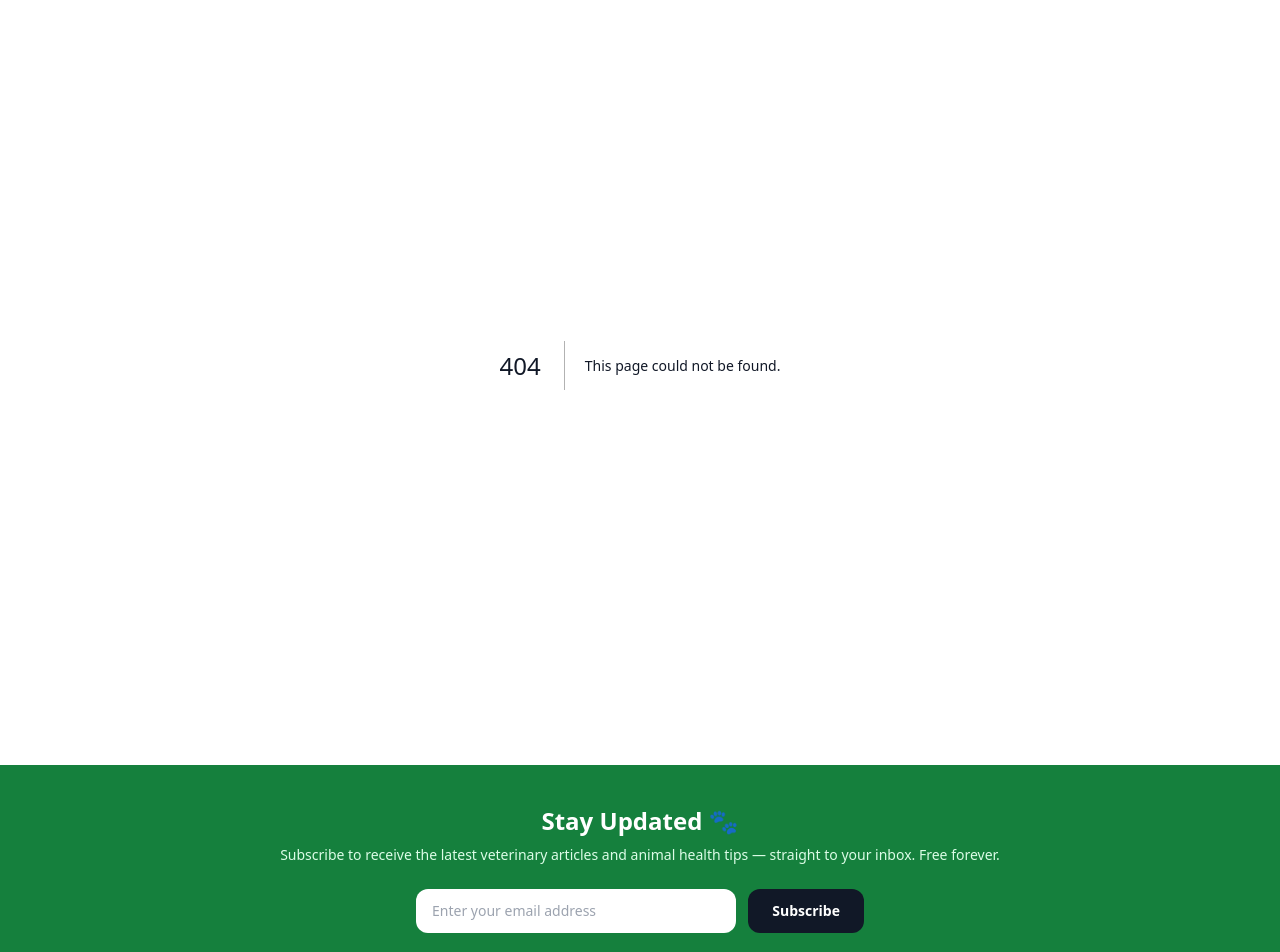
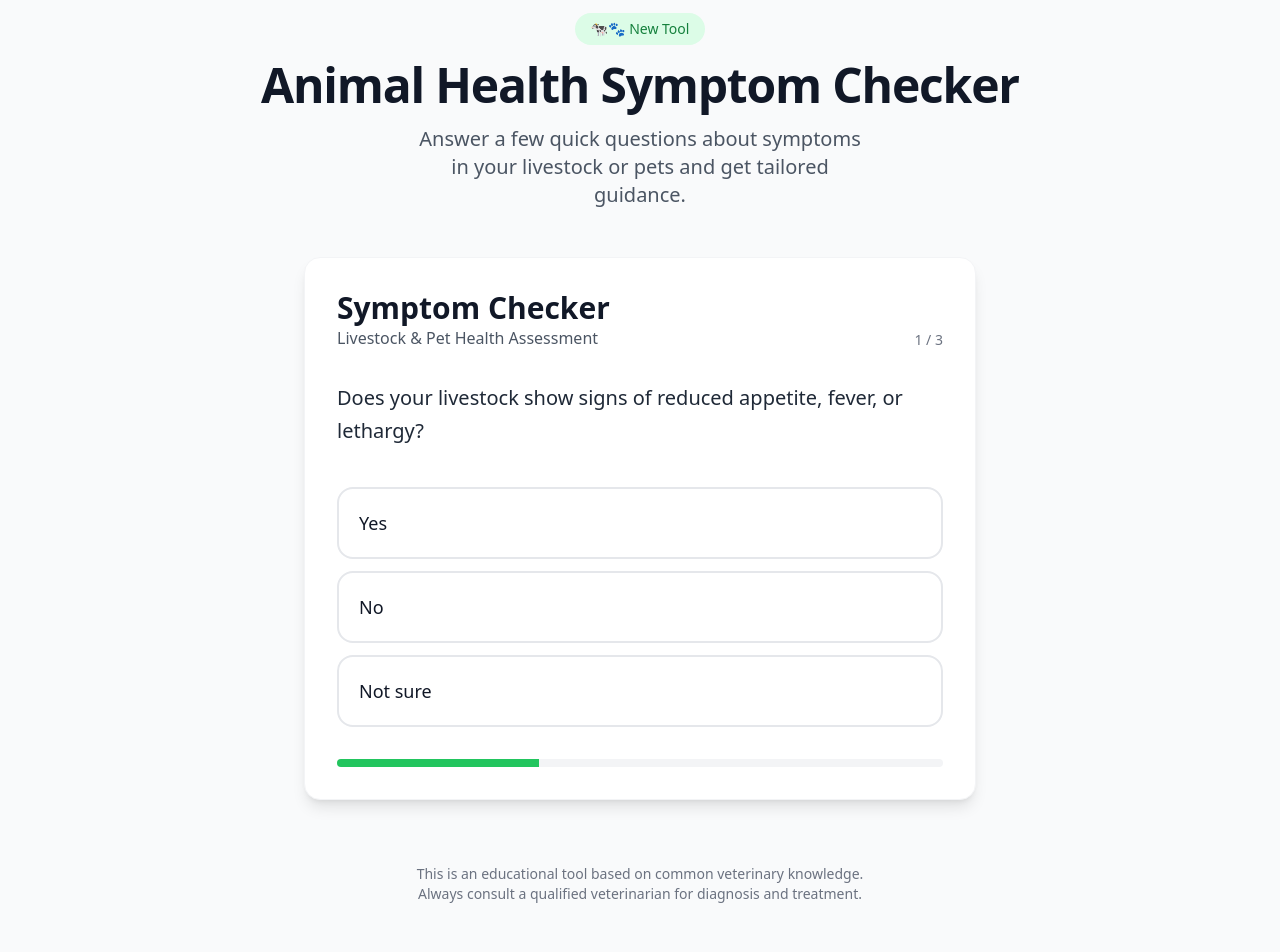
Before and after one commit to mathewschilongo099/VetSphere, a Next.js app: page /quiz in a window 1280 px wide. Before the commit this address had no page. Shown: the part 100-1052 px from the top of the page. Built offline with nearby package versions, Linux system fonts and the light colour scheme.

Commit message:
Create dedicated Quiz page at /quiz

```diff
--- /dev/null
+++ b/src/app/quiz/page.tsx
@@ -0,0 +1,25 @@
+import SymptomChecker from '@/components/SymptomChecker';
+
+export default function QuizPage() {
+  return (
+    <div className="min-h-screen bg-gray-50 dark:bg-gray-950 py-12">
+      <div className="max-w-4xl mx-auto px-6">
+        <div className="text-center mb-12">
+          <div className="inline-flex items-center gap-3 bg-green-100 dark:bg-green-900 text-green-700 dark:text-green-300 px-4 py-1.5 rounded-full text-sm font-medium mb-4">
+            🐄🐾 New Tool
+          </div>
+          <h1 className="text-5xl font-bold tracking-tight mb-4">Animal Health Symptom Checker</h1>
+          <p className="max-w-md mx-auto text-xl text-gray-600 dark:text-gray-400">
+            Answer a few quick questions about symptoms in your livestock or pets and get tailored guidance.
+          </p>
+        </div>
+
+        <SymptomChecker />
+
+        <div className="mt-16 text-center text-sm text-gray-500 max-w-md mx-auto">
+          This is an educational tool based on common veterinary knowledge. Always consult a qualified veterinarian for diagnosis and treatment.
+        </div>
+      </div>
+    </div>
+  );
+}
```
